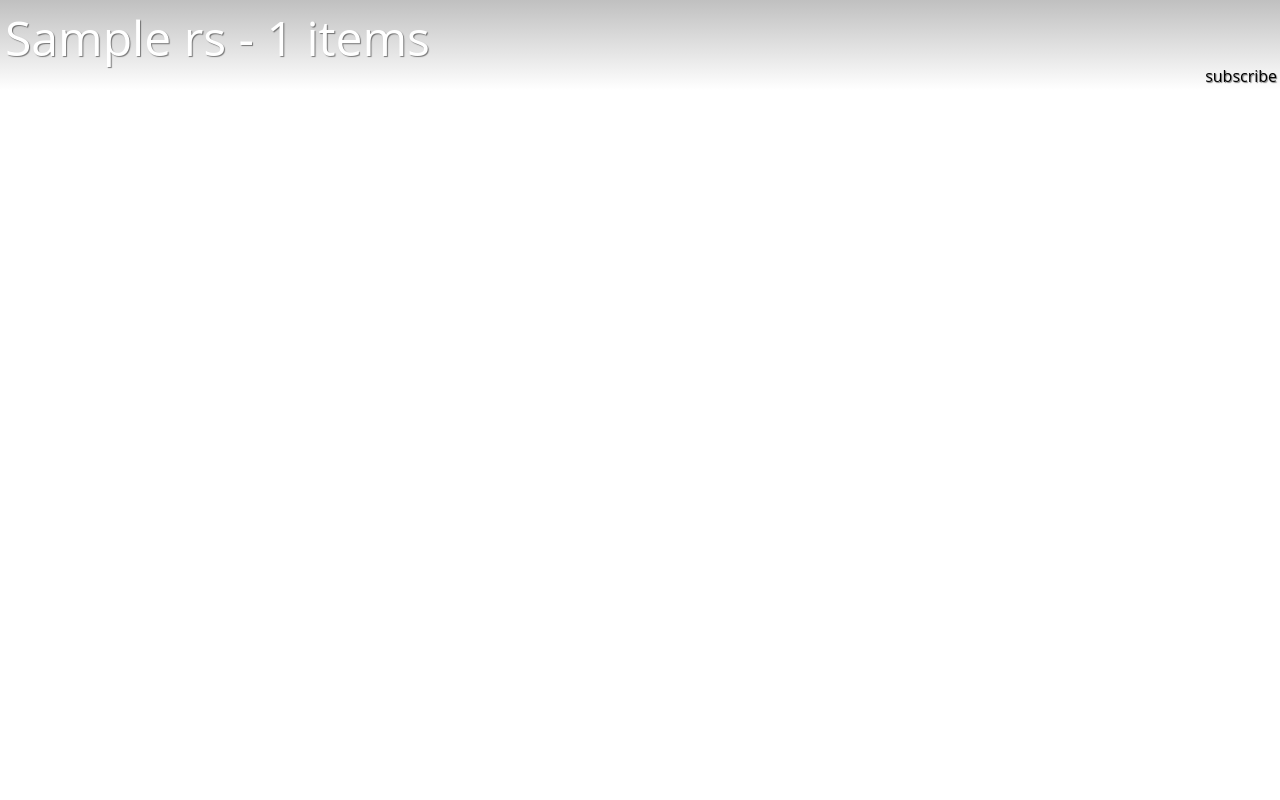
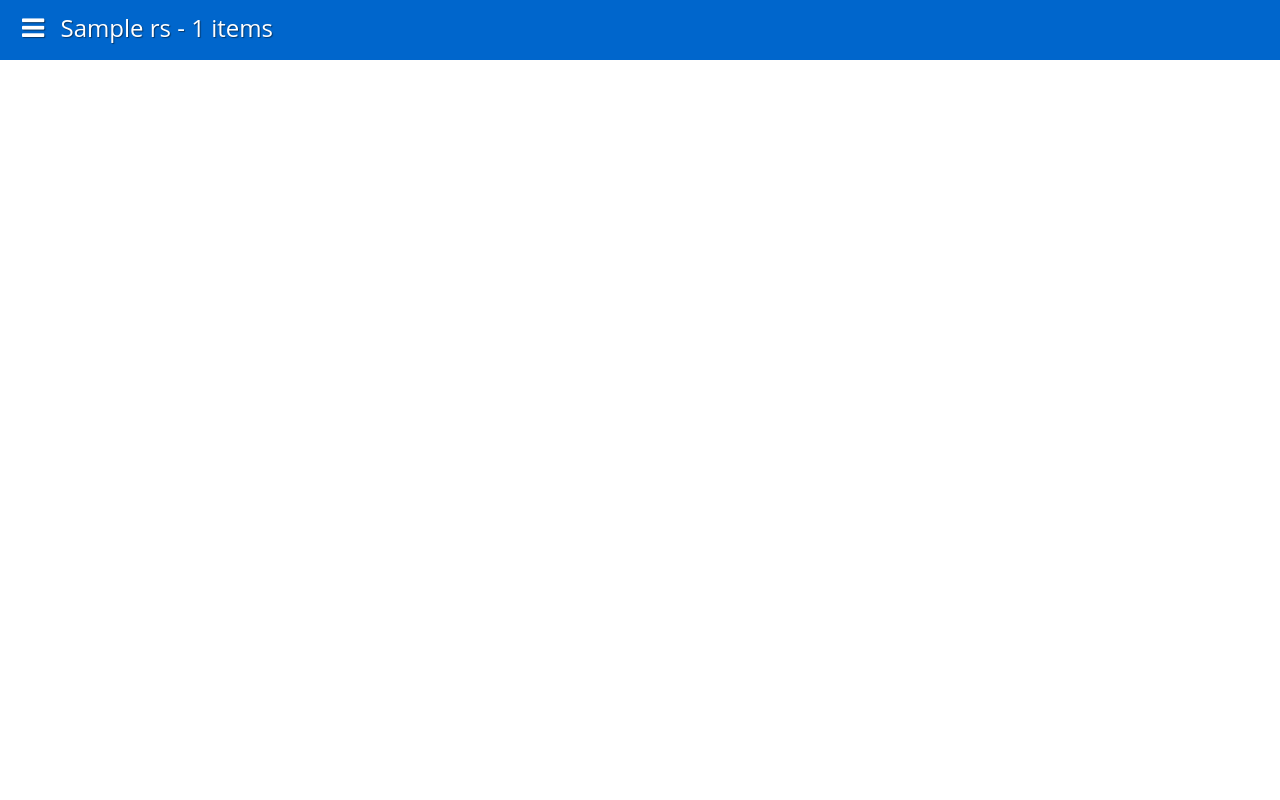
Before and after one commit to toony/django-rssgenerator, a Django app: template rssgenerator/templates/rssgenerator/detail.html in a window 1280 px wide. Run offline with Django 3.2, Linux system fonts and the light colour scheme; the template is opened without the code that fills it: most values are stand-ins (such as "Sample title", 1, 10 or a date in 2020); some libraries are stand-ins or nearby versions.

Commit message:
Feat: new theme + add menu

```diff
--- a/rssgenerator/static/detail.css
+++ b/rssgenerator/static/detail.css
@@ -3,17 +3,16 @@ body {
     height: 100%;
 }
 
-#header {
+header {
     font-family: "Open Sans",sans-serif;
     color: #fff;
     text-shadow: 1px 1px 1px rgba(11, 11, 11, 0.5);
 
     white-space: nowrap;
-    text-align : center;
     width : 100%;
-    height : 90px;
+    height : 60px;
 
-    background-image: linear-gradient(#C0C0C0, white);
+    background-color:#06C;
 
     position : fixed;
     top : 0;
@@ -22,31 +21,19 @@ body {
     z-index: 1000;
 }
 
-#headerTitle {
-    float: left;
-    margin-top: 0px;
-    font-size: 3em;
-    margin: 0;
-    padding: 5px 0 0 5px;
+.header {
+    height: 60px;
 }
 
-#headerSubscribe {
-    margin-top: 65px;
-}
-
-#headerSubscribe p {
-    margin: 0 3px 0 0;
-    float: right;
-    cursor: pointer;
-    text-align: center;
-    color: black;
+.title {
+    font-size: 24px;
 }
 
 .divContent {
     position: absolute;
     width: 100%;
     height: auto;
-    top: 100px;
+    top: 70px;
     bottom: 0;
     border-collapse: separate;
     clear: both;
@@ -145,3 +132,76 @@ body {
     margin-right: -50%;
     transform: translate(-50%, -50%);
 }
+
+.menu-bar {
+	color:#FFF;
+	font-size:26px;
+	cursor:pointer;
+	padding:10px 12px;
+	margin-left:10px;
+	margin-top:5px;
+	margin-bottom:5px;
+}
+
+.menu-bar:hover {
+	background-color:rgba(0, 0, 0, 0.1);
+	border-radius:50px;
+}
+
+#tag-menu {
+	display:none;
+}
+
+#tag-menu:checked ~ div.drawer {
+ animation: slide-in 0.5s ease;
+ animation-fill-mode: forwards;
+}
+
+.drawer {
+    top: 60px;
+	position:fixed;
+	left:-200px;
+	background-color:#06C;
+	height:100%;
+	z-index:100;
+	width:200px;
+	animation: slide-out 0.5s ease;
+	animation-fill-mode: forwards;
+}
+
+.drawer ul {
+    padding-left: 0;
+}
+
+.drawer ul li {
+	list-style:none;
+}
+
+.drawer ul li a {
+	padding:10px 30px;
+	text-decoration:none;
+	display:block;
+	color:#FFF;
+	border-top:1px solid #039;
+}
+
+.drawer ul li a:hover{
+	background-color:rgba(0, 0, 0, 0.1);
+}
+
+.drawer ul li a i {
+	width:50px;
+	height:35px;
+	text-align:center;
+	padding-top:15px;
+}
+
+@keyframes slide-in {
+ from {left: -280px;}
+ to {left: 0;}
+}
+
+@keyframes slide-out {
+ from {left: 0;}
+ to {left: -280px;}
+}
--- a/rssgenerator/templates/rssgenerator/detail.html
+++ b/rssgenerator/templates/rssgenerator/detail.html
@@ -1,6 +1,7 @@
 {% load static %}<!DOCTYPE html>
 <html lang="en_US">
 <head>
+    <link rel="stylesheet" href="https://maxcdn.bootstrapcdn.com/font-awesome/4.5.0/css/font-awesome.min.css">
     <link rel="stylesheet" href="{% static "detail.css" %}">
     <link rel="stylesheet" href="{% static "PhotoSwipe/photoswipe.css" %}">
     <link rel="stylesheet" href="{% static "PhotoSwipe/default-skin/default-skin.css" %}">
@@ -8,14 +9,21 @@
 </head>
 
 <body>
-    <div id="header">
-        <div onclick="displayGallery({ 'data': '{% url 'rss:rssgallery' rss.id %}'})">
-            <p id="headerTitle">{{ rss.title }} - {{rss.items_set.all.count}} items</p>
+    <header>
+        <div class="header">
+            <input type="checkbox" id="tag-menu"/>
+            <label class="fa fa-bars menu-bar" for="tag-menu"></label>
+            <div class="drawer">
+                <nav>
+                    <ul>
+                        <li><a onclick="displayGallery({ 'data': '{% url 'rss:rssgallery' rss.id %}'})" href="#">Show all</a></li>
+                        <li><a href="{% url 'rss:rssstream' rss.id %}">Subscribe</a></li>
+                    </ul>
+                </nav>
+            </div>
+            <span class="title">{{ rss.title }} - {{rss.items_set.all.count}} items</span>
         </div>
-        <div id="headerSubscribe" onclick="location.href='{% url 'rss:rssstream' rss.id %}';">
-            <p>subscribe</p>
-        </div>
-    </div>
+    </header>
 
     <div id="content" class="divContent" />
 
```
